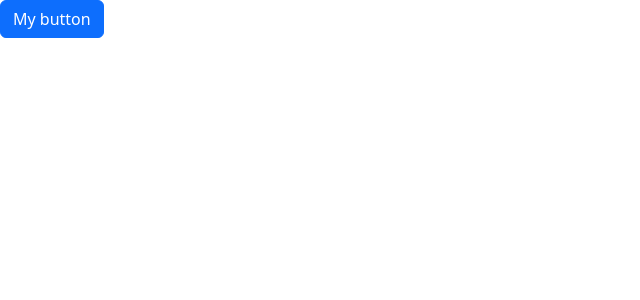
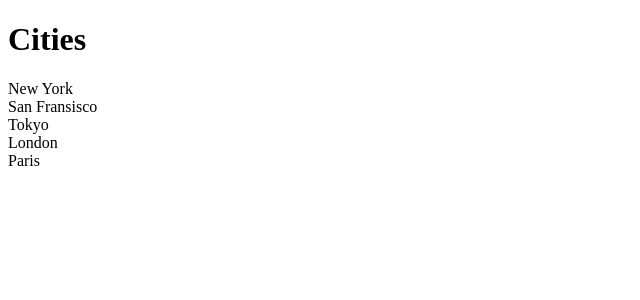
Before and after one commit to Lewis-mbui/mosh-react-course, a React app: page / in a window 1280 px wide. Shown: the top 300 px of the page, without its empty margins (0-640 px from the left). Built offline with nearby package versions, Linux system fonts and the light colour scheme; the HTML template or start-up script is replaced by a standard one.

Commit message:
learn component styling using vanilla css

```diff
--- a/src/App.tsx
+++ b/src/App.tsx
@@ -1,18 +1,19 @@
-import Alert from "./exercises/02-Alert";
-import Button from "./exercises/01-Button";
-import { useState } from "react";
+import ListGroup from "./components/ListGroup";
 
 function App() {
-  const [alertVisible, setAlertVisibility] = useState(false);
+  let items = ["New York", "San Fransisco", "Tokyo", "London", "Paris"];
+
+  const handleSelectItem = (item: string) => {
+    console.log(item);
+  };
 
   return (
     <div>
-      {alertVisible && (
-        <Alert onClose={() => setAlertVisibility(false)}>My Alert</Alert>
-      )}
-      <Button color="primary" onClick={() => setAlertVisibility(true)}>
-        My button
-      </Button>
+      <ListGroup
+        items={items}
+        heading="Cities"
+        onSelectItem={handleSelectItem}
+      />
     </div>
   );
 }
--- /dev/null
+++ b/src/components/ListGroup/ListGroup.css
@@ -0,0 +1,4 @@
+.list-group {
+  list-style: none;
+  padding: 0;
+}
--- /dev/null
+++ b/src/components/ListGroup/ListGroup.tsx
@@ -0,0 +1,43 @@
+import { useState } from "react";
+import "./ListGroup.css";
+
+// { items: [], heading: string }
+interface Props {
+  items: string[];
+  heading: string;
+  // A function that takes (item: string) => void
+  onSelectItem: (item: string) => void;
+}
+
+// Destructuring
+function ListGroup({ items, heading, onSelectItem }: Props) {
+  // Hook
+  const [selectedIndex, setSelectedIndex] = useState(-1);
+
+  return (
+    <>
+      <h1>{heading}</h1>
+      {items.length === 0 && <p>No item found</p>}
+      <ul className="list-group">
+        {items.map((item, index) => (
+          <li
+            className={
+              selectedIndex === index
+                ? "list-group-item active"
+                : "list-group-item"
+            }
+            onClick={() => {
+              setSelectedIndex(index);
+              onSelectItem(item);
+            }}
+            key={item}
+          >
+            {item}
+          </li>
+        ))}
+      </ul>
+    </>
+  );
+}
+
+export default ListGroup;
--- /dev/null
+++ b/src/components/ListGroup/index.ts
@@ -0,0 +1,3 @@
+import ListGroup from "./ListGroup";
+
+export default ListGroup;
--- a/src/main.tsx
+++ b/src/main.tsx
@@ -1,7 +1,6 @@
 import { StrictMode } from "react";
 import { createRoot } from "react-dom/client";
 import App from "./App.tsx";
-import "bootstrap/dist/css/bootstrap.css";
 
 createRoot(document.getElementById("root")!).render(
   <StrictMode>
```
